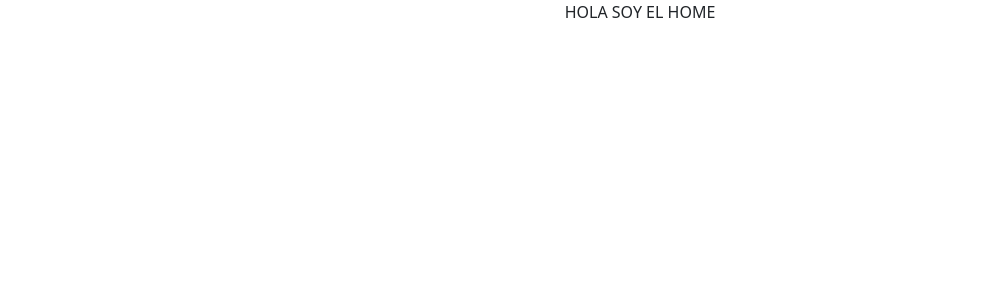
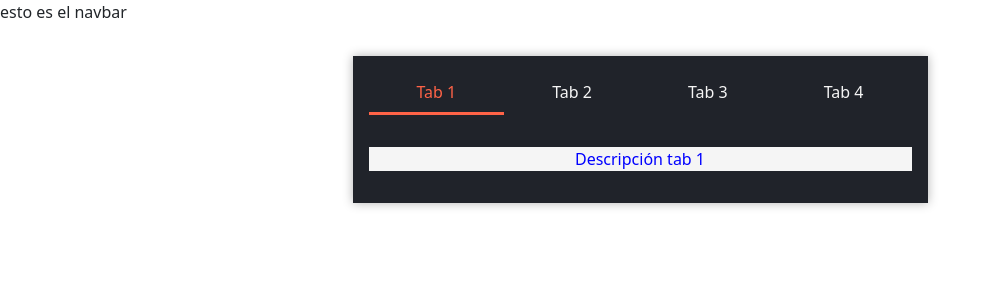
Before and after one commit to RockiJunior/webGest, a React (Create React App) app in the folder client/: page /home in a window 1280 px wide. Shown: the top 300 px of the page, without its empty margins (0-995 px from the left). Built offline with nearby package versions, Linux system fonts and the light colour scheme.

Commit message:
some fixes for login and home. index.js fixed for mockups data

```diff
--- a/client/src/App.js
+++ b/client/src/App.js
@@ -1,21 +1,19 @@
 import React from 'react';
-import { Routes, Route } from 'react-router-dom';
+import {Routes, Route } from 'react-router-dom';
 import './App.css';
 
 import Home from './components/Home/Home.jsx';
 import LogIn from './components/Forms/LogIn/LogIn.jsx';
 import SignUp from './components/Forms/SignUp/SignUp.jsx';
-import Navbar from './components/Navbar/Navbar';
-import Tab from './components/Tabs/Tab.jsx';
+
 const App = () => {
 	return (
 		<div className="App">
 			<Routes>
-				<Route path="/" element={<Navbar />} />
-				<Route exact path="/home" element={<Home />} />
-				<Route exact path="/logIn" element={<LogIn />} />
-				<Route exact path="/signUp" element={<SignUp />} />
-				<Route exact path="/tab" element={<Tab />} />
+				{/* <Route path="/" element={<Navbar />} /> */}
+				<Route path="/home" element={<Home />} />
+				<Route path="/logIn" element={<LogIn />} />
+				<Route path="/signUp" element={<SignUp />} />
 			</Routes>
 		</div>
 	);
--- a/client/src/components/Forms/LogIn/LogIn.jsx
+++ b/client/src/components/Forms/LogIn/LogIn.jsx
@@ -72,7 +72,8 @@ const LogIn = () => {
 			});
 			localStorage.setItem('userId', u.id);
 			localStorage.setItem('token',u.token);
-			navigate('/');
+			localStorage.setItem('permission', u.permisos);
+			navigate('/home');
 		}
 	};
 
--- a/client/src/components/home/home.jsx
+++ b/client/src/components/home/home.jsx
@@ -1,9 +1,10 @@
 import React from 'react';
+import Tab from '../Tabs/Tab.jsx'
 
 const Home = () => {
   return (
     <div>
-        HOLA SOY EL HOME
+        <Tab/>
     </div>
   );
 };
--- a/client/src/index.js
+++ b/client/src/index.js
@@ -6,6 +6,7 @@ import store from './redux/store';
 import axios from 'axios';
 import './index.css';
 import App from './App';
+import Navbar from './components/Navbar/Navbar.jsx'
 import 'bootstrap/dist/css/bootstrap.min.css';
 
 axios.defaults.baseURL = 'http://localhost:3001/api';
@@ -13,9 +14,8 @@ axios.defaults.baseURL = 'http://localhost:3001/api';
 ReactDOM.render(
 	<Provider store={store}>
 		<BrowserRouter>
-			<React.StrictMode>
+				<Navbar/>
 				<App />
-			</React.StrictMode>
 		</BrowserRouter>
 	</Provider>,
 	document.getElementById('root')
```
Also changed, not shown: 1 other file (tests, documents, lock files or other folders).
